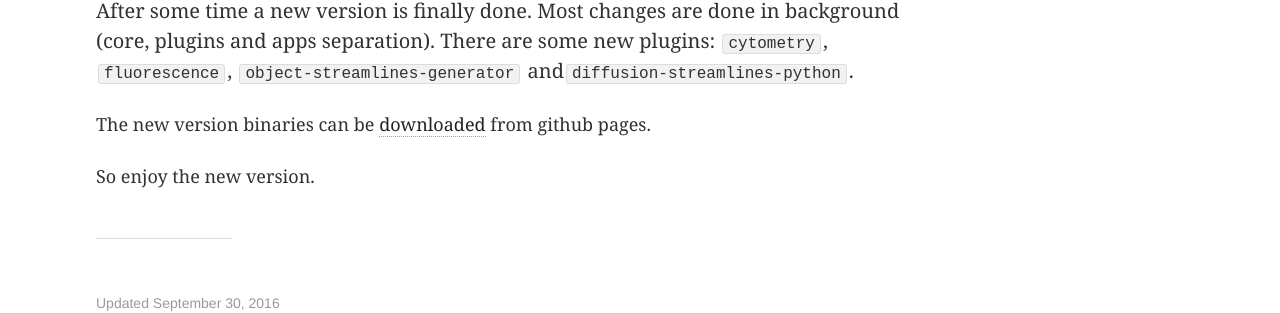
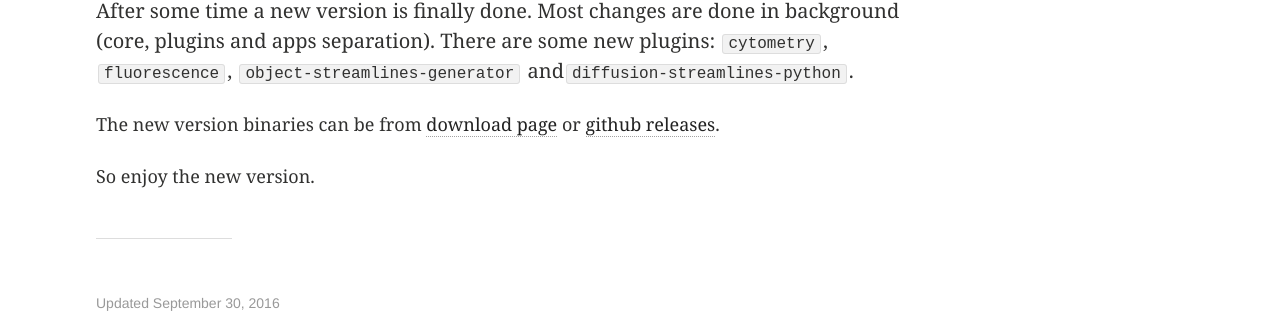
Before and after one commit to GeorgievLab/CeCe, a Jekyll site: the page built from _posts/release/2016-09-30-release-0.6.0.md, in a window 1280 px wide. Shown: the part 279-592 px from the top of the page. Built offline with Jekyll 4.4.1, drawn with Linux system fonts in a browser that asks for light colours.

Commit message:
Changed link to the download page.

```diff
--- a/_posts/release/2016-09-30-release-0.6.0.md
+++ b/_posts/release/2016-09-30-release-0.6.0.md
@@ -9,6 +9,6 @@ categories:
 
 After some time a new version is finally done. Most changes are done in background (core, plugins and apps separation). There are some new plugins: `cytometry`, `fluorescence`, `object-streamlines-generator` and`diffusion-streamlines-python`.
 
-The new version binaries can be [downloaded](https://github.com/GeorgievLab/CeCe/releases/tag/v0.6.0) from github pages.
+The new version binaries can be from [download page]({{ site.url }}/download/) or [github releases](https://github.com/GeorgievLab/CeCe/releases/tag/v0.6.0).
 
 So enjoy the new version.
```
